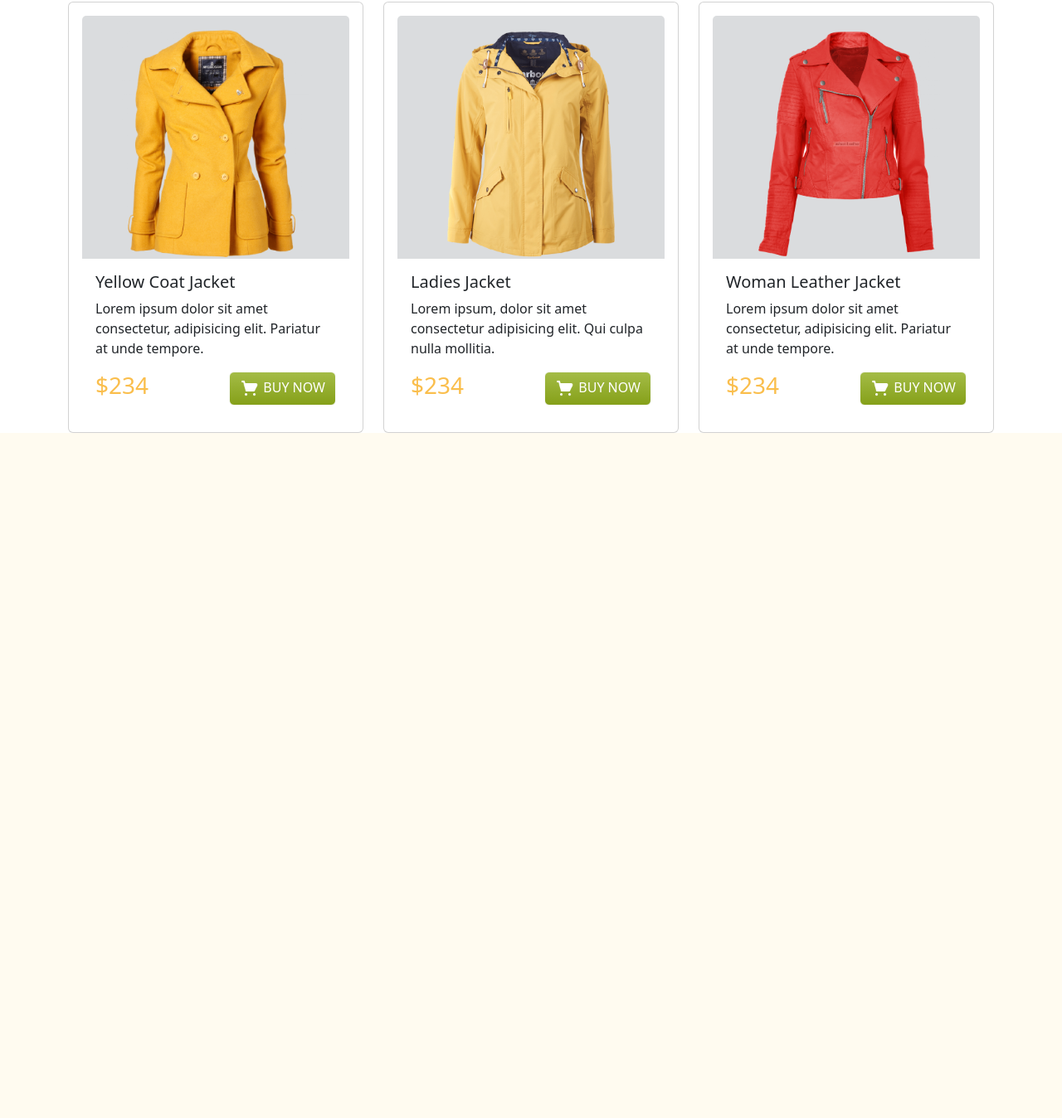
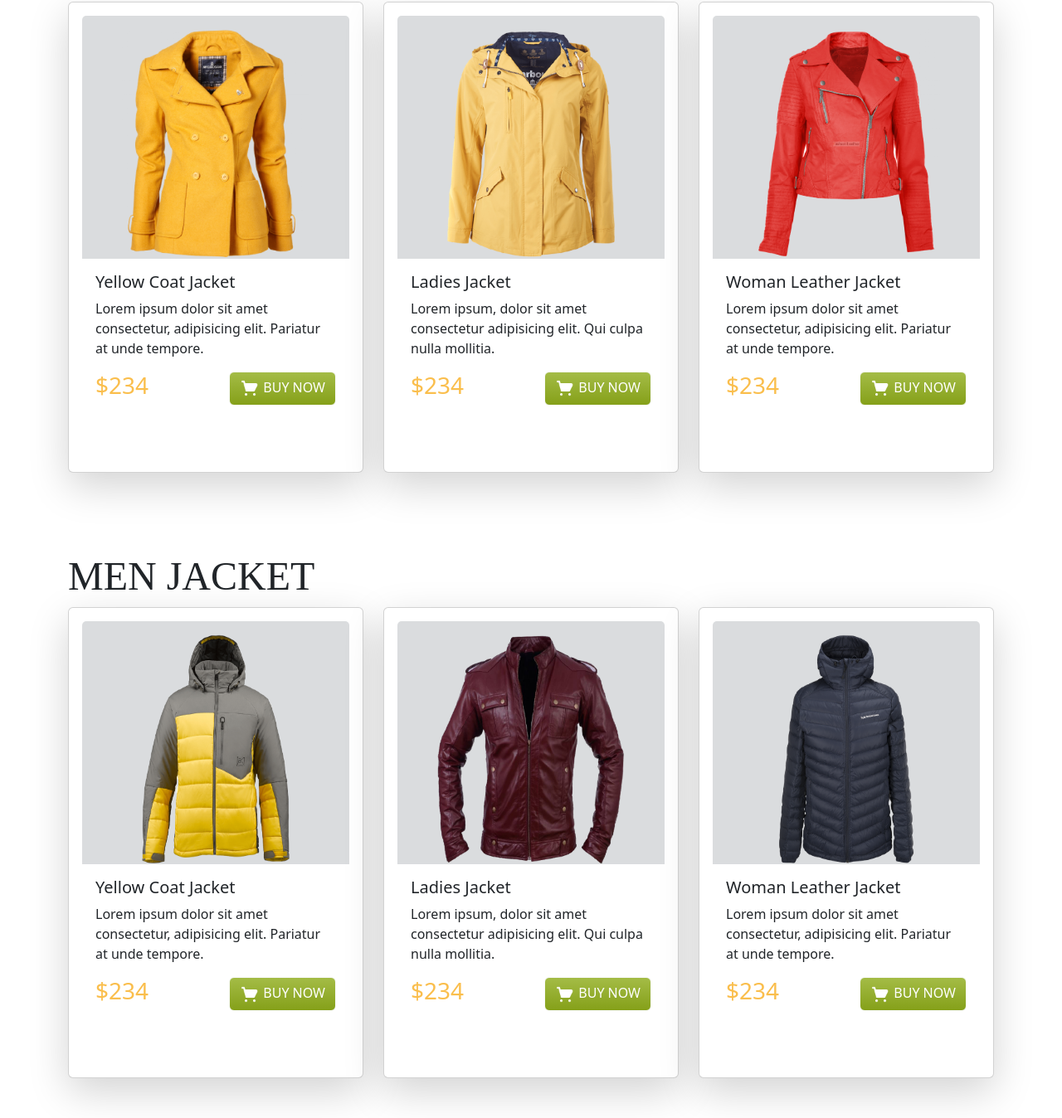
Before and after one commit to Sagar-DU/ecommerece-jacket-shop, a plain HTML site: page index.html in a window 1280 px wide. Shown: the part 665-2013 px from the top of the page at 83% size. Before the commit the page ends 1187 px from the top, so only its background shows below. Drawn offline with nearby package versions, Linux system fonts and the light colour scheme.

Commit message:
mens' section done!

```diff
--- a/index.html
+++ b/index.html
@@ -63,11 +63,11 @@
         <!-- Product Section -->
         <section class="products pt-5">
             <!-- Women Section -->
-            <section class="womens-jackets container">
+            <section class="womens-jackets container mb-5">
                 <h2 class="title text-uppercase">Women Jacket</h2>
                 <div class="row row-cols-1 row-cols-md-3 g-4">
-                    <div class="col">
-                      <div class="card h-100 p-3">
+                    <div class="col mb-5">
+                      <div class="card h-100 p-3 shadow-lg p-3 mb-5 bg-body rounded">
                         <img src="/images/jacket-1.png" height="293px" width="293px" class="card-img-top px-5 pt-3 bg-secondary bg-opacity-25" alt="...">
                         <div class="card-body">
                           <h5 class="card-title">Yellow Coat Jacket </h5>
@@ -79,8 +79,8 @@
                         </div>
                       </div>
                     </div>
-                    <div class="col">
-                      <div class="card h-100 p-3">
+                    <div class="col mb-5">
+                        <div class="card h-100 p-3 shadow-lg p-3 mb-5 bg-body rounded">
                         <img src="/images/jacket-2.png" height="293px" width="293px" class="card-img-top px-5 pt-3 bg-secondary bg-opacity-25" alt="...">
                         <div class="card-body">
                           <h5 class="card-title">Ladies Jacket</h5>
@@ -92,8 +92,8 @@
                         </div>
                       </div>
                     </div>
-                    <div class="col">
-                      <div class="card h-100 p-3">
+                    <div class="col mb-5">
+                        <div class="card h-100 p-3 shadow-lg p-3 mb-5 bg-body rounded">
                         <img src="/images/jacket-3.png" height="293px" width="293px" class="card-img-top px-5 pt-3 bg-secondary bg-opacity-25" alt="...">
                         <div class="card-body">
                           <h5 class="card-title">Woman Leather Jacket </h5>
@@ -108,8 +108,49 @@
                   </div>
             </section>
             <!-- Men Section -->
-            <section class="mens-jackets container">
-
+            <section class="mens-jackets container mt-5">
+                <h2 class="title text-uppercase">Men Jacket</h2>
+                <div class="row row-cols-1 row-cols-md-3 g-4">
+                    <div class="col mb-5">
+                      <div class="card h-100 p-3 shadow-lg p-3 mb-5 bg-body rounded">
+                        <img src="/images/jacket-4.png" height="293px" width="293px" class="card-img-top px-5 pt-3 bg-secondary bg-opacity-25" alt="...">
+                        <div class="card-body">
+                          <h5 class="card-title">Yellow Coat Jacket </h5>
+                          <p class="card-text">Lorem ipsum dolor sit amet consectetur, adipisicing elit. Pariatur at unde tempore.</p>
+                          <div class="price-action d-flex justify-content-between">
+                            <h3 class="price">$234</h3>
+                            <a class="btn btn-light text-white text-uppercase" style="background-image:linear-gradient(180deg, #A4BC46 0%, #85A019 100%);" href="#" role="button"><img src="/icons/shopping-cart 1.png" width="24px" alt="" srcset=""> Buy Now</a>
+                          </div>
+                        </div>
+                      </div>
+                    </div>
+                    <div class="col mb-5">
+                        <div class="card h-100 p-3 shadow-lg p-3 mb-5 bg-body rounded">
+                        <img src="/images/jacket-5.png" height="293px" width="293px" class="card-img-top px-5 pt-3 bg-secondary bg-opacity-25" alt="...">
+                        <div class="card-body">
+                          <h5 class="card-title">Ladies Jacket</h5>
+                          <p class="card-text">Lorem ipsum, dolor sit amet consectetur adipisicing elit. Qui culpa nulla mollitia.</p>
+                          <div class="price-action d-flex justify-content-between">
+                            <h3 class="price">$234</h3>
+                            <a class="btn btn-light text-white text-uppercase" style="background-image:linear-gradient(180deg, #A4BC46 0%, #85A019 100%);" href="#" role="button"><img src="/icons/shopping-cart 1.png" width="24px" alt="" srcset=""> Buy Now</a>
+                          </div>
+                        </div>
+                      </div>
+                    </div>
+                    <div class="col mb-5">
+                        <div class="card h-100 p-3 shadow-lg p-3 mb-5 bg-body rounded">
+                        <img src="/images/jacket-6.png" height="293px" width="293px" class="card-img-top px-5 pt-3 bg-secondary bg-opacity-25" alt="...">
+                        <div class="card-body">
+                          <h5 class="card-title">Woman Leather Jacket </h5>
+                          <p class="card-text">Lorem ipsum dolor sit amet consectetur, adipisicing elit. Pariatur at unde tempore.</p>
+                          <div class="price-action d-flex justify-content-between">
+                            <h3 class="price">$234</h3>
+                            <a class="btn btn-light text-white text-uppercase" style="background-image:linear-gradient(180deg, #A4BC46 0%, #85A019 100%);" href="#" role="button"><img src="/icons/shopping-cart 1.png" width="24px" alt="" srcset=""> Buy Now</a>
+                          </div>
+                        </div>
+                      </div>
+                    </div>
+                  </div>
             </section>
         </section>
     </main>
```
